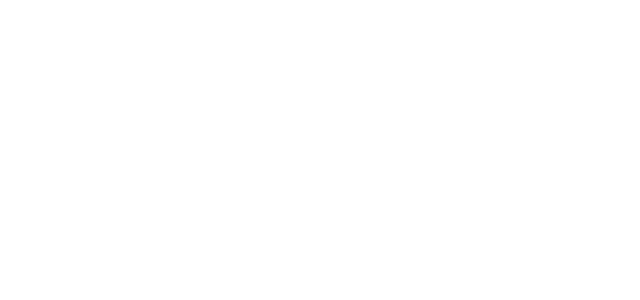
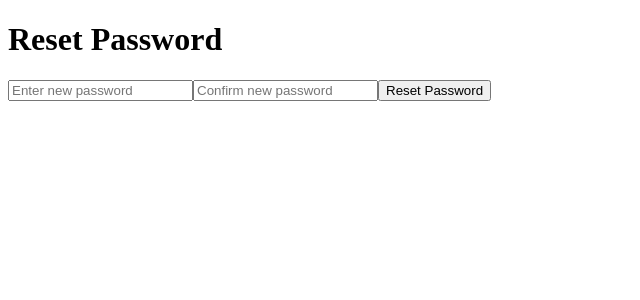
Before and after one commit to kp1312-bot/movie-ticket-booking-frontend, a React (Vite) app: page /reset-password/1/1 in a window 1280 px wide. Before the commit this address had no page. Shown: the top 300 px of the page, without its empty margins (0-640 px from the left). Built offline with nearby package versions, Linux system fonts and the light colour scheme.

Commit message:
Fix signup

```diff
--- a/src/App.jsx
+++ b/src/App.jsx
@@ -9,6 +9,8 @@
 import BookingSummary from "./pages/BookingSuccess";
 import BookingConfirmation from "./pages/BookingConfirmation";
 import Payment from "./pages/Payment";
+import ForgotPassword from "./pages/ForgotPassword";
+import ResetPassword from "./pages/ResetPassword"
 
 
 function App() {
@@ -51,6 +53,9 @@
 
                 <Route path="/booking-confirmation" element={<BookingConfirmation/>}/>
                 <Route path="/payment" element={<Payment/>}/>
+                <Route path="/forgot-password"element={<ForgotPassword />}/>
+
+                <Route path="/reset-password/:uidb64/:token" element={<ResetPassword />}/>
 
 
 
--- /dev/null
+++ b/src/pages/ForgotPassword.jsx
@@ -0,0 +1,92 @@
+import { useState } from "react";
+import { useNavigate } from "react-router-dom";
+import api from "../services/api";
+
+function ForgotPassword() {
+
+    const navigate = useNavigate();
+
+    const [email, setEmail] = useState("");
+    const [message, setMessage] = useState("");
+    const [loading, setLoading] = useState(false);
+
+    const handleSubmit = async (e) => {
+
+        e.preventDefault();
+
+        setMessage("");
+        setLoading(true);
+
+        try {
+
+            const response = await api.post(
+                "forgot-password/",
+                { email }
+            );
+
+            setMessage(
+                response.data.message ||
+                "If this email is registered, a password reset link has been sent."
+            );
+
+        } catch (error) {
+
+            console.log(error.response?.data);
+
+            setMessage(
+                error.response?.data?.error ||
+                "Something went wrong."
+            );
+
+        } finally {
+
+            setLoading(false);
+        }
+    };
+
+    return (
+        <div>
+
+            <h1>Forgot Password</h1>
+
+            <p>
+                Enter your registered email address.
+            </p>
+
+            <form onSubmit={handleSubmit}>
+
+                <input
+                    type="email"
+                    placeholder="Enter registered email"
+                    value={email}
+                    onChange={(e) => setEmail(e.target.value)}
+                    required
+                />
+
+                <button
+                    type="submit"
+                    disabled={loading}
+                >
+                    {loading
+                        ? "Sending..."
+                        : "Send Reset Link"
+                    }
+                </button>
+
+            </form>
+
+            {message && (
+                <p>{message}</p>
+            )}
+
+            <button
+                onClick={() => navigate("/signin")}
+            >
+                Back to Sign In
+            </button>
+
+        </div>
+    );
+}
+
+export default ForgotPassword;
--- /dev/null
+++ b/src/pages/ResetPassword.jsx
@@ -0,0 +1,106 @@
+import { useState } from "react";
+import { useNavigate, useParams } from "react-router-dom";
+import api from "../services/api";
+
+function ResetPassword() {
+
+    const { uidb64, token } = useParams();
+    const navigate = useNavigate();
+
+    const [password, setPassword] = useState("");
+    const [confirmPassword, setConfirmPassword] = useState("");
+    const [message, setMessage] = useState("");
+    const [loading, setLoading] = useState(false);
+
+    const handleSubmit = async (e) => {
+
+        e.preventDefault();
+
+        setMessage("");
+
+        if (password !== confirmPassword) {
+            setMessage("Passwords do not match.");
+            return;
+        }
+
+        setLoading(true);
+
+        try {
+
+            const response = await api.post(
+                `reset-password/${uidb64}/${token}/`,
+                {
+                    password: password
+                }
+            );
+
+            setMessage(
+                response.data.message ||
+                "Password reset successful."
+            );
+
+            setTimeout(() => {
+                navigate("/signin");
+            }, 1500);
+
+        } catch (error) {
+
+            console.log(error.response?.data);
+
+            setMessage(
+                error.response?.data?.error ||
+                "Invalid or expired reset link."
+            );
+
+        } finally {
+
+            setLoading(false);
+        }
+    };
+
+    return (
+        <div>
+
+            <h1>Reset Password</h1>
+
+            <form onSubmit={handleSubmit}>
+
+                <input
+                    type="password"
+                    placeholder="Enter new password"
+                    value={password}
+                    onChange={(e) => setPassword(e.target.value)}
+                    required
+                />
+
+                <input
+                    type="password"
+                    placeholder="Confirm new password"
+                    value={confirmPassword}
+                    onChange={(e) =>
+                        setConfirmPassword(e.target.value)
+                    }
+                    required
+                />
+
+                <button
+                    type="submit"
+                    disabled={loading}
+                >
+                    {loading
+                        ? "Resetting..."
+                        : "Reset Password"
+                    }
+                </button>
+
+            </form>
+
+            {message && (
+                <p>{message}</p>
+            )}
+
+        </div>
+    );
+}
+
+export default ResetPassword;
--- a/src/pages/Signin.jsx
+++ b/src/pages/Signin.jsx
@@ -4,7 +4,6 @@
 import styles from "./Signin.module.css";
 
 function Signin() {
-
     const navigate = useNavigate();
 
     const [formData, setFormData] = useState({
@@ -16,53 +15,51 @@
     const [loading, setLoading] = useState(false);
 
     const handleChange = (e) => {
-
         setFormData({
             ...formData,
             [e.target.name]: e.target.value
         });
 
+        setMessage("");
     };
 
-
     const handleSubmit = async (e) => {
-
         e.preventDefault();
 
         setMessage("");
+
+        const username = formData.username.trim();
+        const password = formData.password;
+
+        if (!username || !password) {
+            setMessage("Please enter username and password.");
+            return;
+        }
+
         setLoading(true);
 
         try {
-
+            // Send login request to Django
             const response = await api.post(
                 "signin/",
-                formData
+                {
+                    username: username,
+                    password: password
+                }
             );
 
-            console.log(
-                "LOGIN RESPONSE:",
-                response.data
-            );
+            console.log("LOGIN STATUS:", response.status);
+            console.log("LOGIN RESPONSE:", response.data);
 
+            const accessToken = response.data?.access;
+            const refreshToken = response.data?.refresh;
 
-            // Get JWT tokens
-            const accessToken =
-                response.data?.access;
-
-            const refreshToken =
-                response.data?.refresh;
-
-
-            // Check access token
             if (!accessToken) {
-
                 setMessage(
                     "Login failed. Access token not received."
                 );
-
                 return;
             }
-
 
             // Save JWT tokens
             localStorage.setItem(
@@ -75,51 +72,65 @@
                 refreshToken || ""
             );
 
-
-            console.log(
-                "ACCESS TOKEN SAVED"
+            // Save username
+            localStorage.setItem(
+                "username",
+                username
             );
-
 
             setMessage(
                 response.data?.message ||
-                "Signin successful!"
+                "Signin Successful"
             );
 
-
-            // Go to Home
+            // Go to home page
             setTimeout(() => {
-
                 navigate("/");
-
             }, 1000);
-
 
         } catch (error) {
 
+            console.error(
+                "SIGNIN ERROR:",
+                error
+            );
+
             console.log(
-                "SIGNIN ERROR:",
+                "SERVER STATUS:",
+                error.response?.status
+            );
+
+            console.log(
+                "SERVER RESPONSE:",
                 error.response?.data
             );
 
+            if (error.response?.status === 401) {
 
-            setMessage(
-                error.response?.data?.error ||
-                "Signin failed"
-            );
+                setMessage(
+                    "Invalid username or password"
+                );
 
+            } else if (!error.response) {
+
+                setMessage(
+                    "Unable to connect to server."
+                );
+
+            } else {
+
+                setMessage(
+                    error.response?.data?.error ||
+                    "Signin failed. Please try again."
+                );
+            }
 
         } finally {
-
             setLoading(false);
-
         }
-
     };
 
-
     return (
-
         <div className={styles.signinPage}>
 
             <div className={styles.signinCard}>
@@ -128,20 +139,16 @@
                     🎬
                 </div>
 
-
                 <h1>
                     Welcome Back
                 </h1>
-
 
                 <p className={styles.subtitle}>
                     Sign in to continue booking
                     your movie tickets
                 </p>
 
-
                 <form onSubmit={handleSubmit}>
-
 
                     {/* USERNAME */}
 
@@ -157,11 +164,11 @@
                             placeholder="Enter username"
                             value={formData.username}
                             onChange={handleChange}
+                            autoComplete="username"
                             required
                         />
 
                     </div>
-
 
                     {/* PASSWORD */}
 
@@ -177,11 +184,26 @@
                             placeholder="Enter password"
                             value={formData.password}
                             onChange={handleChange}
+                            autoComplete="current-password"
                             required
                         />
 
                     </div>
 
+                    {/* FORGOT PASSWORD */}
+
+                    <div className={styles.forgotPassword}>
+
+                        <button
+                            type="button"
+                            onClick={() =>
+                                navigate("/forgot-password")
+                            }
+                        >
+                            Forgot Password?
+                        </button>
+
+                    </div>
 
                     {/* SIGN IN BUTTON */}
 
@@ -190,28 +212,21 @@
                         className={styles.signinButton}
                         disabled={loading}
                     >
-
                         {loading
                             ? "Signing in..."
                             : "Sign In"
                         }
-
                     </button>
 
-
                 </form>
-
 
                 {/* MESSAGE */}
 
                 {message && (
-
                     <p className={styles.message}>
                         {message}
                     </p>
-
                 )}
-
 
                 {/* SIGN UP */}
 
@@ -219,23 +234,21 @@
 
                     Don't have an account?{" "}
 
-                    <span
+                    <button
+                        type="button"
                         onClick={() =>
                             navigate("/signup")
                         }
                     >
                         Sign Up
-                    </span>
+                    </button>
 
                 </p>
-
 
             </div>
 
         </div>
-
     );
-
 }
 
 export default Signin;
--- a/src/pages/Signup.jsx
+++ b/src/pages/Signup.jsx
@@ -34,9 +34,8 @@
 
         try {
 
-            const response = await api.post(
-                "signup/",
-                formData
+            console.log("SIGNUP DATA:",formData);
+            const response = await api.post("signup/",formData
             );
 
             setMessage(
```
Also changed, not shown: src/pages/Signin.module.css (+57 -2 lines).
